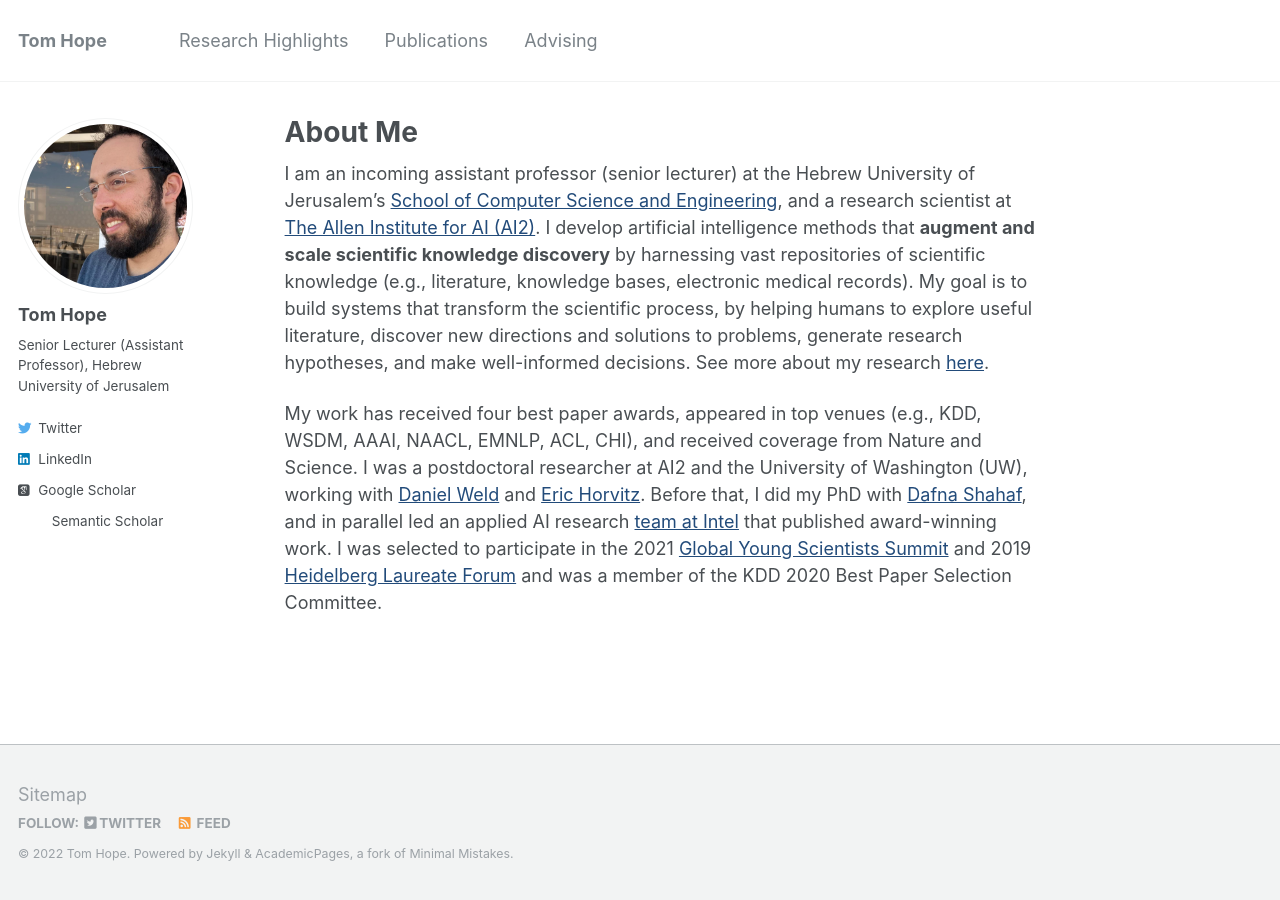
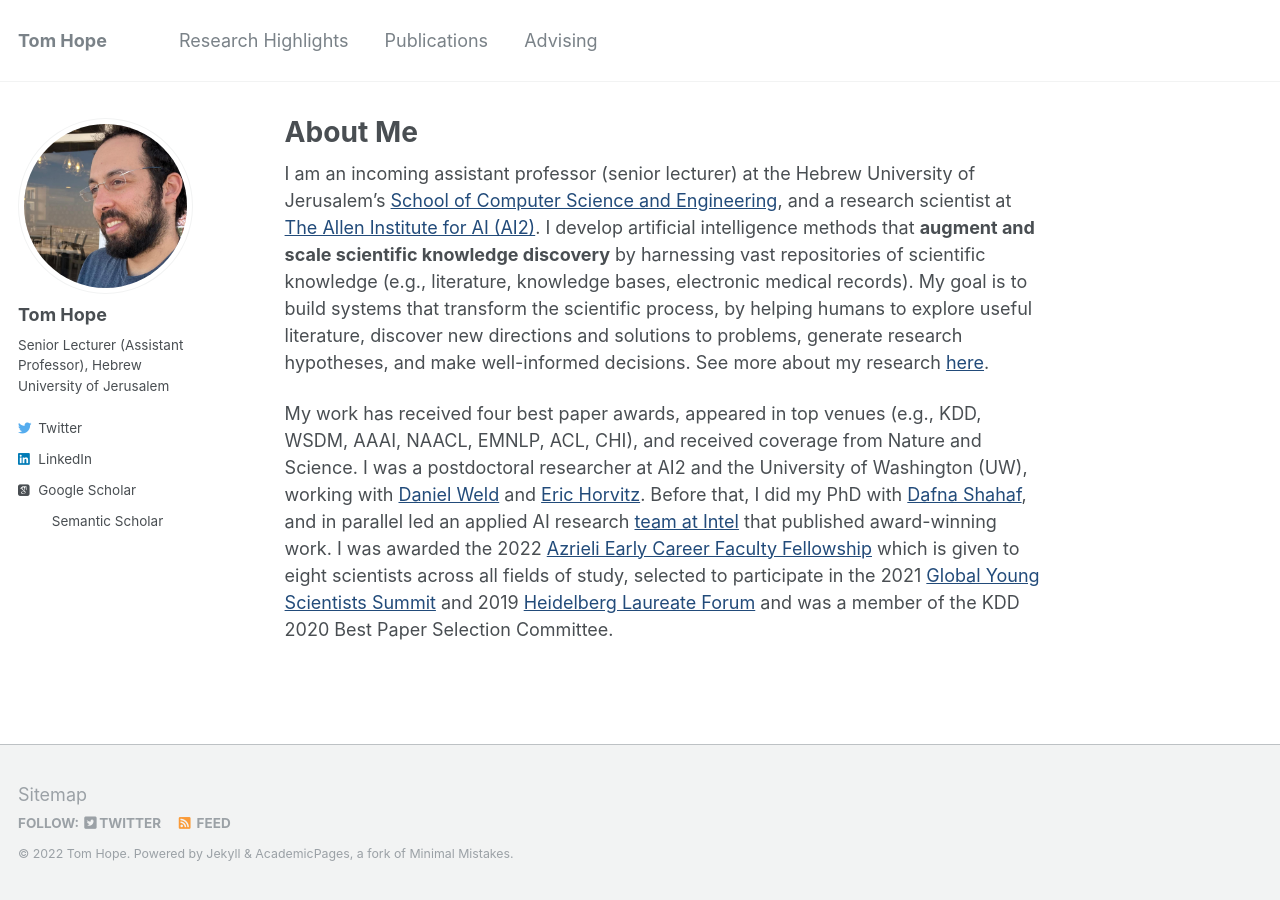
Before and after one commit to tomhoper/tomhoper.github.io, a Jekyll site: the page built from _pages/about.md, in a window 1280 px wide. Built offline with Jekyll 4.4.1, drawn with Linux system fonts in a browser that asks for light colours; some web fonts are replaced.

Commit message:
Update about.md

```diff
--- a/_pages/about.md
+++ b/_pages/about.md
@@ -10,4 +10,4 @@ redirect_from:
 
 I am an incoming assistant professor (senior lecturer) at the Hebrew University of Jerusalem's [School of Computer Science and Engineering](https://www.cs.huji.ac.il/), and a research scientist at [The Allen Institute for AI (AI2)](https://allenai.org/). I develop artificial intelligence methods that **augment and scale scientific knowledge discovery** by harnessing vast repositories of scientific knowledge (e.g., literature, knowledge bases, electronic medical records). My goal is to build systems that transform the scientific process, by helping humans to explore useful literature, discover new directions and solutions to problems, generate research hypotheses, and make well-informed decisions. See more about my research [here](research).
 
-My work has received four best paper awards, appeared in top venues (e.g., KDD, WSDM, AAAI, NAACL, EMNLP, ACL, CHI), and received coverage from Nature and Science.  I was a postdoctoral researcher at AI2 and the University of Washington (UW), working with [Daniel Weld](https://www.cs.washington.edu/people/faculty/weld) and [Eric Horvitz](https://www.microsoft.com/en-us/research/people/horvitz/). Before that, I did my PhD with [Dafna Shahaf](http://www.hyadatalab.com/), and in parallel led an applied AI research [team at Intel](https://www.intel.com/content/www/us/en/artificial-intelligence/bios/tom-hope.html) that published award-winning work. I was selected to participate in the 2021 [Global Young Scientists Summit](https://www.nrf.gov.sg/gyss/home) and 2019 [Heidelberg Laureate Forum](https://www.heidelberg-laureate-forum.org/about-us.html) and was a member of the KDD 2020 Best Paper Selection Committee.
+My work has received four best paper awards, appeared in top venues (e.g., KDD, WSDM, AAAI, NAACL, EMNLP, ACL, CHI), and received coverage from Nature and Science.  I was a postdoctoral researcher at AI2 and the University of Washington (UW), working with [Daniel Weld](https://www.cs.washington.edu/people/faculty/weld) and [Eric Horvitz](https://www.microsoft.com/en-us/research/people/horvitz/). Before that, I did my PhD with [Dafna Shahaf](http://www.hyadatalab.com/), and in parallel led an applied AI research [team at Intel](https://www.intel.com/content/www/us/en/artificial-intelligence/bios/tom-hope.html) that published award-winning work. I was awarded the 2022 [Azrieli Early Career Faculty Fellowship](https://azrielifoundation.org/fellows/earlycareer/) which is given to eight scientists across all fields of study, selected to participate in the 2021 [Global Young Scientists Summit](https://www.nrf.gov.sg/gyss/home) and 2019 [Heidelberg Laureate Forum](https://www.heidelberg-laureate-forum.org/about-us.html) and was a member of the KDD 2020 Best Paper Selection Committee.
```
